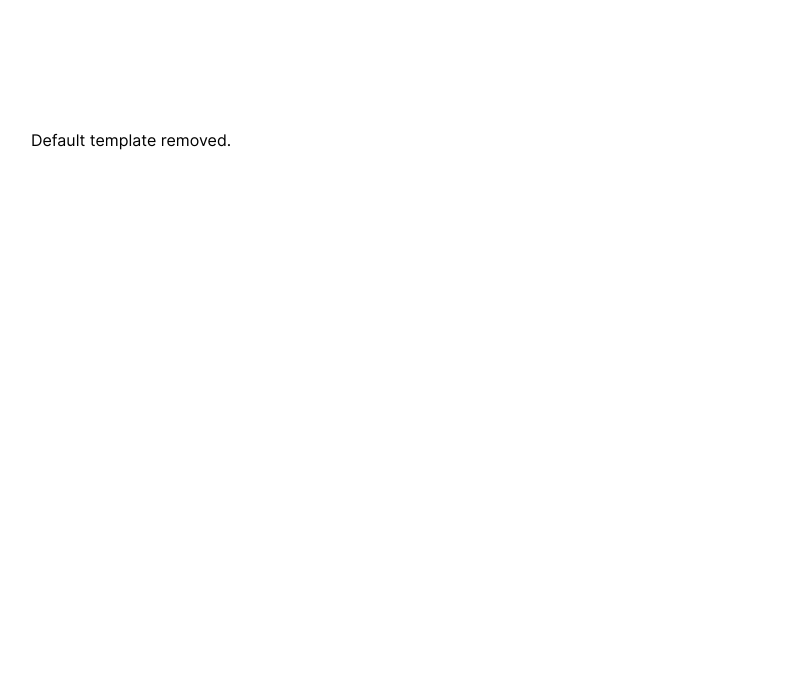
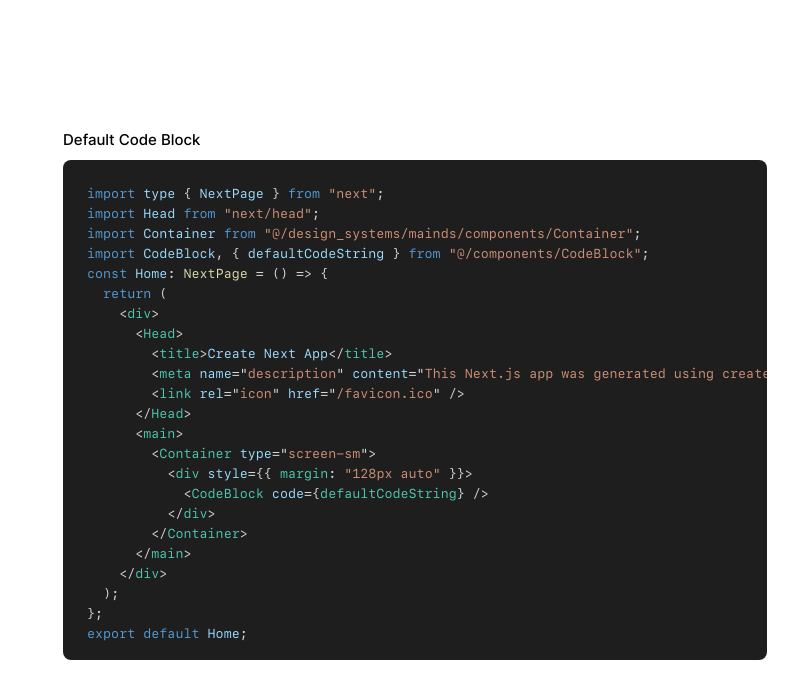
Before and after one commit to aakindel/codeblock-component, a Next.js app: page / in a window 1280 px wide. Shown: the top 698 px of the page, without its empty margins (225-1023 px from the left). Built offline with nearby package versions, Linux system fonts and the light colour scheme.

Commit message:
create CodeBlock component

```diff
--- /dev/null
+++ b/components/CodeBlock/CodeBlock.module.scss
@@ -0,0 +1,17 @@
+.codeblock-container {
+  border-radius: 8px;
+  overflow: scroll;
+  max-height: 500px;
+}
+
+.pre {
+  min-width: max-content;
+}
+
+.code {
+  display: block;
+  font-size: 13px;
+  line-height: 20px;
+  font-family: SF Mono Regular;
+  padding: 24px;
+}
--- /dev/null
+++ b/components/CodeBlock/index.tsx
@@ -0,0 +1,35 @@
+import Highlight, { defaultProps, Language } from "prism-react-renderer";
+import CodeBlockStyles from "./CodeBlock.module.scss";
+import theme from "prism-react-renderer/themes/vsDark";
+
+type CodeBlockProps = {
+  code?: string;
+  language?: Language;
+};
+
+const CodeBlock = ({ code = "", language = "jsx" }: CodeBlockProps) => {
+  return (
+    <Highlight {...defaultProps} code={code} language={language} theme={theme}>
+      {({ className, style, tokens, getLineProps, getTokenProps }) => (
+        <div className={`${CodeBlockStyles["codeblock-container"]}`}>
+          <pre
+            className={`${className} ${CodeBlockStyles["pre"]}`}
+            style={{ ...style }}
+          >
+            <code className={`${CodeBlockStyles["code"]}`}>
+              {tokens.map((line, i) => (
+                <div key={i} {...getLineProps({ line, key: i })}>
+                  {line.map((token, key) => (
+                    <span key={key} {...getTokenProps({ token, key })} />
+                  ))}
+                </div>
+              ))}
+            </code>
+          </pre>
+        </div>
+      )}
+    </Highlight>
+  );
+};
+
+export default CodeBlock;
--- a/design_systems/mainds/components/Container/Container.module.scss
+++ b/design_systems/mainds/components/Container/Container.module.scss
@@ -1,9 +1,6 @@
 @import "../../styles/breakpoints.module.scss";
 
-// https://tailwindcss.com/docs/max-width
-
 .container {
-  box-sizing: content-box;
   padding-left: 1rem;
   padding-right: 1rem;
   width: 100%;
@@ -30,7 +27,15 @@
 /* ======================================================================= */
 .tightest {
   @extend .container;
-  max-width: 90rem;
+  max-width: 36rem;
+}
+
+/* ======================================================================= */
+/* Tighter */
+/* ======================================================================= */
+.tighter {
+  @extend .container;
+  max-width: 45rem;
 }
 
 /* ======================================================================= */
@@ -38,7 +43,7 @@
 /* ======================================================================= */
 .tight {
   @extend .container;
-  max-width: 90rem;
+  max-width: 48rem;
 }
 
 /* ======================================================================= */
@@ -46,7 +51,7 @@
 /* ======================================================================= */
 .normal {
   @extend .container;
-  max-width: $breakpoint-md;
+  max-width: 56rem;
 }
 
 /* ======================================================================= */
@@ -54,7 +59,15 @@
 /* ======================================================================= */
 .wide {
   @extend .container;
-  max-width: 80rem;
+  max-width: 64rem;
+}
+
+/* ======================================================================= */
+/* Wider */
+/* ======================================================================= */
+.wider {
+  @extend .container;
+  max-width: 72rem;
 }
 
 /* ======================================================================= */
@@ -62,7 +75,7 @@
 /* ======================================================================= */
 .widest {
   @extend .container;
-  max-width: 90rem;
+  max-width: 80rem;
 }
 
 /* ======================================================================= */
--- a/design_systems/mainds/components/Container/index.tsx
+++ b/design_systems/mainds/components/Container/index.tsx
@@ -1,60 +1,18 @@
-import React, { RefObject } from "react";
-import { ForwardedRef, useRef } from "react";
-// import { useRefDimensions } from "../../hooks/useRefDimensions";
+import React from "react";
 import ContainerStyles from "./Container.module.scss";
+import { ContainerType } from "./types";
 
 export type ContainerProps = {
-  type?:
-    | "none"
-    | "tightest"
-    | "tighter"
-    | "tight"
-    | "normal"
-    | "wide"
-    | "wider"
-    | "widest"
-    | "full"
-    | "screen-xs"
-    | "screen-sm"
-    | "screen-md"
-    | "screen-lg"
-    | "screen-xl";
-  maxWidth?: string;
+  type?: ContainerType;
   children?: React.ReactNode;
 };
 
-const Container = React.forwardRef(
-  (
-    { type = "normal", maxWidth, children }: ContainerProps,
-    ref: ForwardedRef<HTMLElement>
-  ) => {
-    // get ref from prop and create default ref for container
-    const userRef = ref as RefObject<HTMLDivElement>;
-    const defaultRef = useRef<HTMLDivElement>(null);
-
-    // create container ref using either user ref or default ref
-    const containerRef = userRef ? userRef : defaultRef;
-
-    // get panel width and height
-    // const { refWidth: containerRefWidth, refHeight: containerRefHeight } =
-    //   useRefDimensions(containerRef, true);
-
-    return maxWidth ? (
-      <div
-        ref={containerRef}
-        className={ContainerStyles[type]}
-        style={{ maxWidth: maxWidth }}
-      >
-        {children}
-      </div>
-    ) : (
-      <div ref={containerRef} className={ContainerStyles[type]}>
-        {children}
-      </div>
-    );
-  }
-);
-
-Container.displayName = "Container";
+const Container = ({ type = "normal", children }: ContainerProps) => {
+  return (
+    <>
+      <div className={ContainerStyles[type]}>{children}</div>
+    </>
+  );
+};
 
 export default Container;
--- /dev/null
+++ b/design_systems/mainds/components/Container/types.ts
@@ -0,0 +1,15 @@
+export type ContainerType =
+  | "none"
+  | "tightest"
+  | "tighter"
+  | "tight"
+  | "normal"
+  | "wide"
+  | "wider"
+  | "widest"
+  | "full"
+  | "screen-xs"
+  | "screen-sm"
+  | "screen-md"
+  | "screen-lg"
+  | "screen-xl";
--- a/package.json
+++ b/package.json
@@ -10,6 +10,7 @@
   },
   "dependencies": {
     "next": "12.3.1",
+    "prism-react-renderer": "^1.3.5",
     "react": "18.2.0",
     "react-dom": "18.2.0",
     "sass": "^1.55.0"
--- a/pages/index.tsx
+++ b/pages/index.tsx
@@ -1,6 +1,46 @@
 import type { NextPage } from "next";
 import Head from "next/head";
 import Container from "@/design_systems/mainds/components/Container";
+import CodeBlock from "@/components/CodeBlock";
+
+const codeString = `import type { NextPage } from "next";
+import Head from "next/head";
+import Container from "@/design_systems/mainds/components/Container";
+import CodeBlock, { defaultCodeString } from "@/components/CodeBlock";
+const Home: NextPage = () => {
+  return (
+    <div>
+      <Head>
+        <title>Create Next App</title>
+        <meta name="description" content="This Next.js app was generated using create-next-app." />
+        <link rel="icon" href="/favicon.ico" />
+      </Head>
+      <main>
+        <Container type="screen-sm">
+          <div style={{ margin: "128px auto" }}>
+            <CodeBlock code={defaultCodeString} />
+          </div>
+        </Container>
+      </main>
+    </div>
+  );
+};
+export default Home;
+`;
+
+const CodeBlockHeading = ({ children }: { children: string }) => {
+  return (
+    <h2
+      style={{
+        fontSize: "15px",
+        fontWeight: "500",
+        marginBottom: "8px",
+      }}
+    >
+      {children}
+    </h2>
+  );
+};
 
 const Home: NextPage = () => {
   return (
@@ -14,7 +54,10 @@ const Home: NextPage = () => {
       <main>
         <Container type="screen-sm">
           <div style={{ margin: "128px auto" }}>
-            <p>Default template removed.</p>
+            <div style={{ margin: "80px auto" }}>
+              <CodeBlockHeading>Default Code Block</CodeBlockHeading>
+              <CodeBlock code={codeString} />
+            </div>
           </div>
         </Container>
       </main>
```
Also changed, not shown: 1 other file (tests, documents, lock files or other folders).
